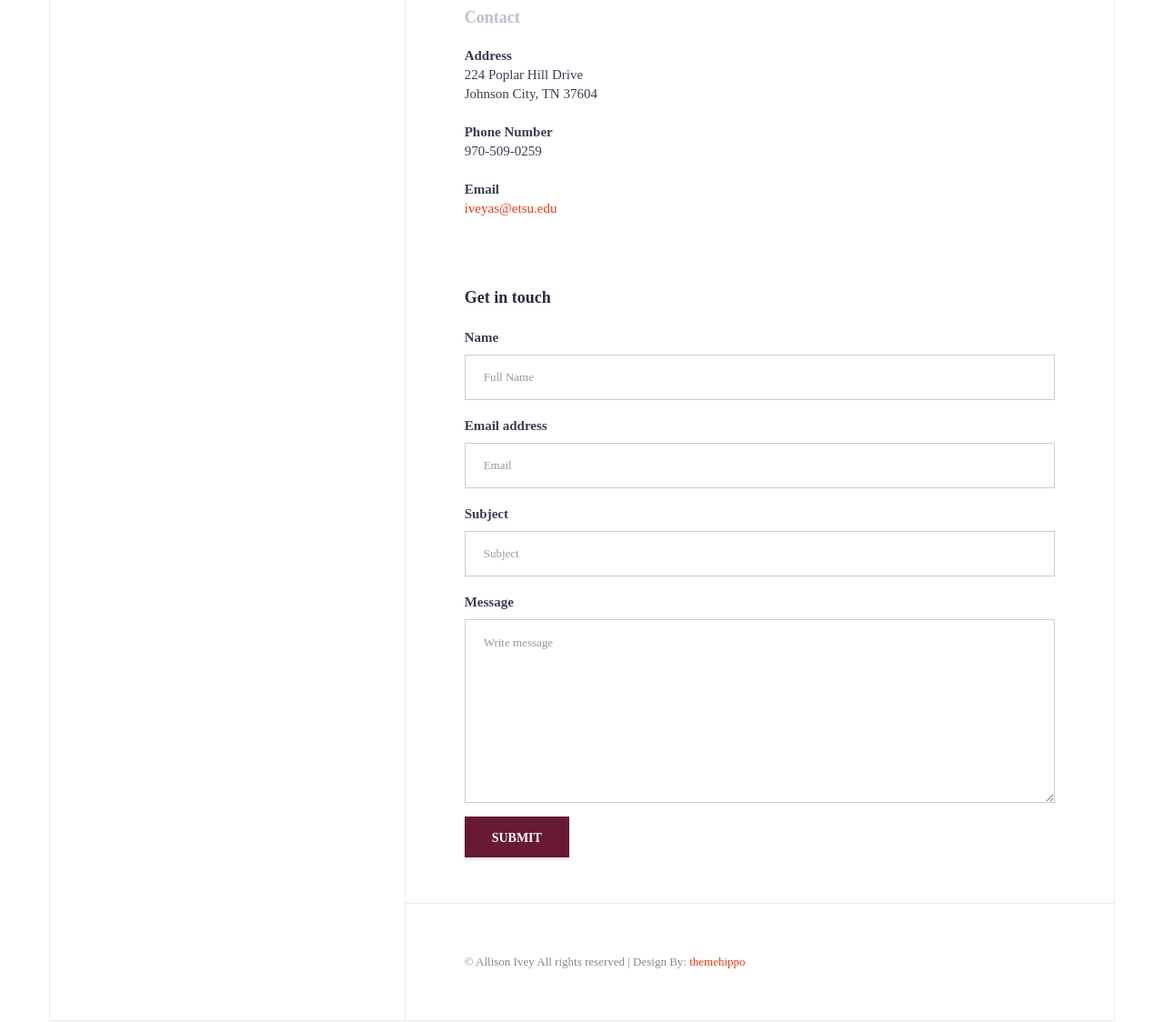
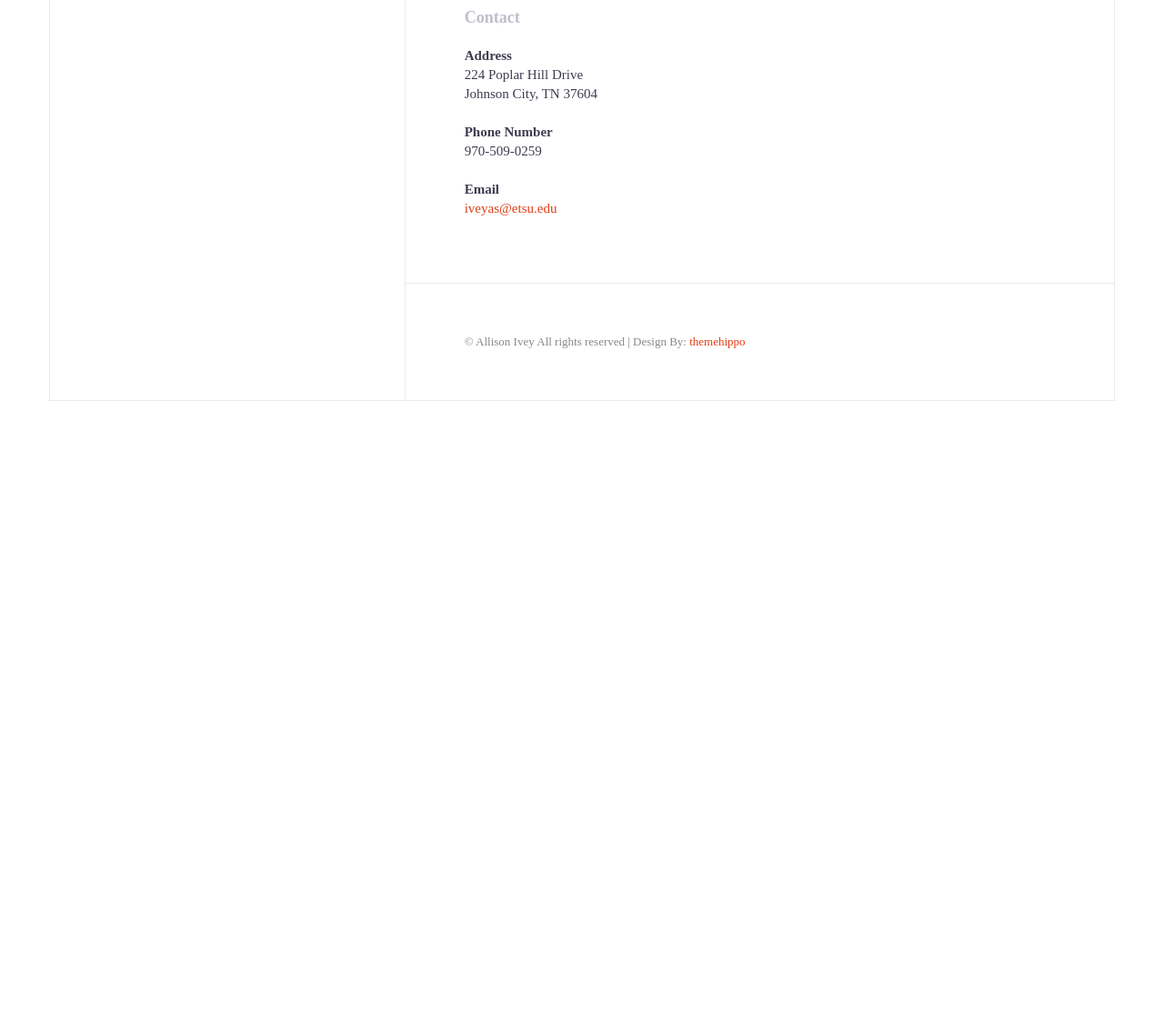
Before and after one commit to iveyas/iveyas.github.io, a website: page Resume.html in a window 1280 px wide. Shown: the part 3649-4773 px from the top of the page at 91% size. After the commit the page ends 4149 px from the top, so only its background shows below. Drawn offline with Linux system fonts and the light colour scheme.

Commit message:
fixed the mail thing

```diff
--- a/Resume.html
+++ b/Resume.html
@@ -493,42 +493,6 @@
                 </address>
             </div>
         </div>
-        <!--.row-->
-        <div class="row">
-            <div class="col-md-12">
-                <div class="feedback-form">
-                    <h2>Get in touch</h2>
-
-                    <form id="contactForm" action="sendemail.php" method="POST">
-                        <div class="form-group">
-                            <label for="InputName">Name</label>
-                            <input type="text" name="name" required="" class="form-control" id="InputName"
-                                   placeholder="Full Name">
-                        </div>
-                        <div class="form-group">
-                            <label for="InputEmail">Email address</label>
-                            <input type="email" name="email" required="" class="form-control" id="InputEmail"
-                                   placeholder="Email">
-                        </div>
-                        <div class="form-group">
-                            <label for="InputSubject">Subject</label>
-                            <input type="text" name="subject" class="form-control" id="InputSubject"
-                                   placeholder="Subject">
-                        </div>
-                        <div class="form-group">
-                            <label for="message-text" class="control-label">Message</label>
-                            <textarea class="form-control" rows="4" required="" name="message" id="message-text"
-                                      placeholder="Write message"></textarea>
-                        </div>
-
-                        <button type="submit" class="btn btn-primary">Submit</button>
-                    </form>
-                </div>
-                <!-- .feedback-form -->
-
-
-            </div>
-        </div>
     </div>
     <!--.container-fluid-->
 </section>
```
